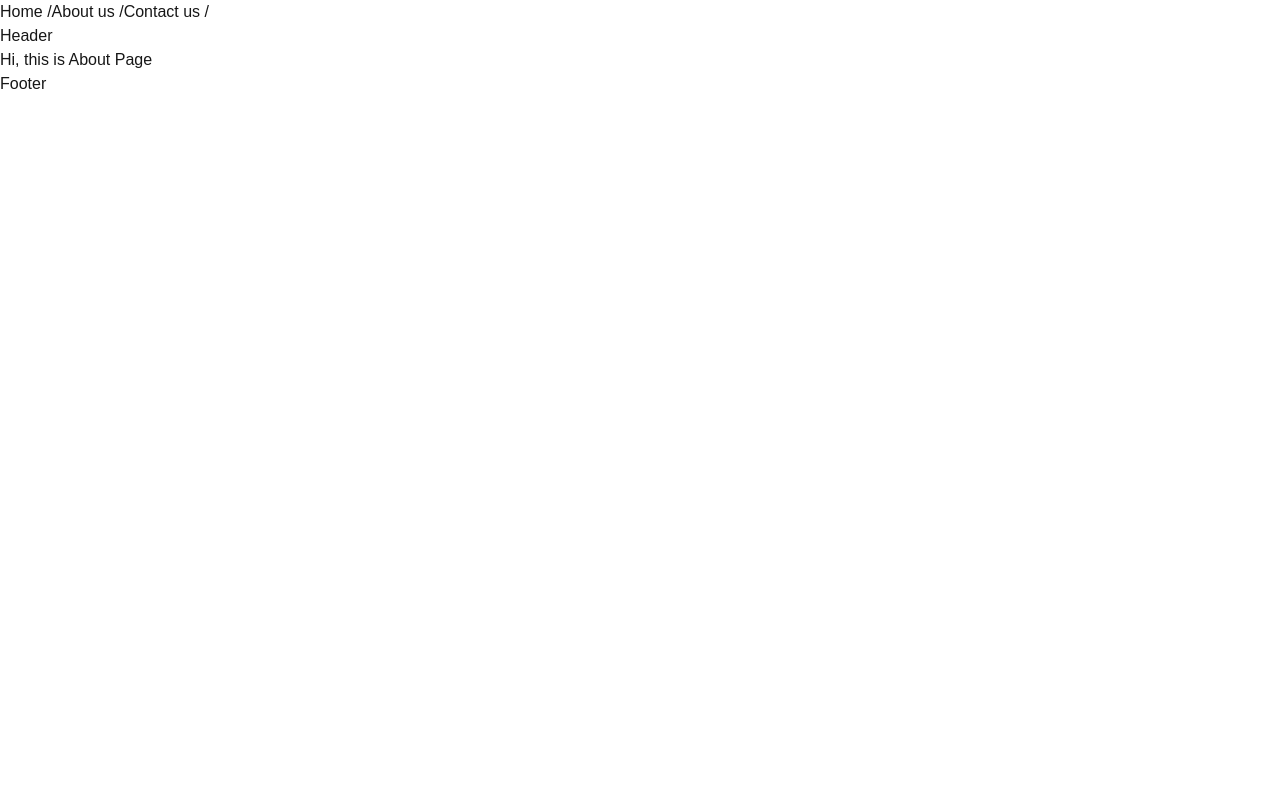
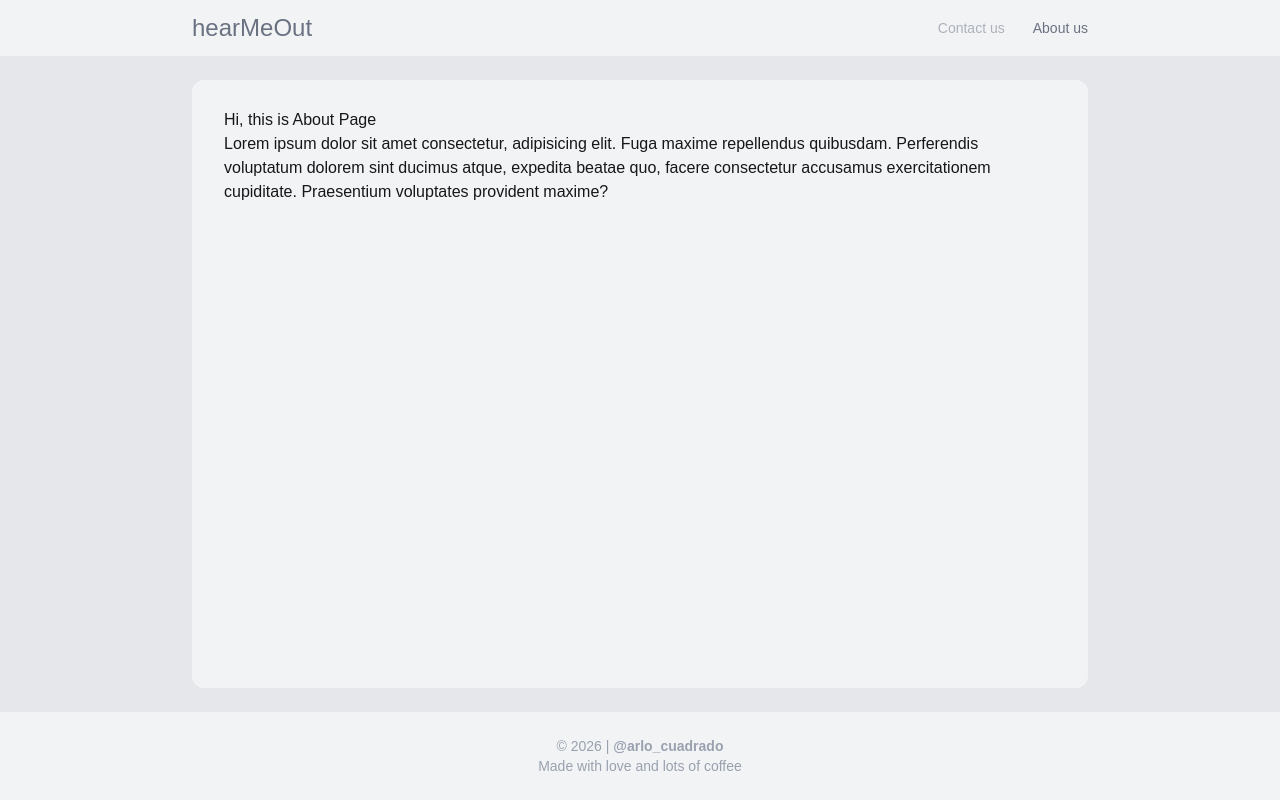
Before and after one commit to arley-cuadrado/frontendHearMeOut, a Next.js app: page /about-us in a window 1280 px wide. Built offline with nearby package versions, Linux system fonts and the light colour scheme.

Commit message:
main pages created

```diff
--- /dev/null
+++ b/components/Footer.tsx
@@ -0,0 +1,16 @@
+import Link from "next/link"
+
+export default function Footer() {
+    return (
+        <>
+            <footer className="bg-white/50">
+                <section className="mx-auto max-w-4xl text-center py-6 text-sm text-gray-400">
+                    <p>
+                        &copy; {new Date().getFullYear()} |  <strong><Link href={'https://www.instagram.com/arlo_cuadrado/'} target="_blank">@arlo_cuadrado</Link></strong>
+                    </p>
+                    <span>Made with love and lots of coffee</span>
+                </section>
+            </footer>
+        </>
+    )
+}
--- /dev/null
+++ b/components/NavLink.tsx
@@ -0,0 +1,21 @@
+'use client'
+
+import Link from "next/link"
+import { usePathname } from "next/navigation";
+
+interface Props {
+    path: string;
+    text: string;
+}
+
+export default function NavLink({ path, text }: Props) {
+
+    const pathname = usePathname()
+    const active = pathname === path
+
+    return (
+        <>
+            <Link className={active ? "opacity-100" : "opacity-50 hover:opacity-65"} href={`${path}`}>{text}</Link>
+        </>
+    )
+}
--- a/src/app/about-us/page.tsx
+++ b/src/app/about-us/page.tsx
@@ -2,6 +2,7 @@ export default function AboutUs() {
     return (
         <>
             <h1>Hi, this is About Page</h1>
+            <p>Lorem ipsum dolor sit amet consectetur, adipisicing elit. Fuga maxime repellendus quibusdam. Perferendis voluptatum dolorem sint ducimus atque, expedita beatae quo, facere consectetur accusamus exercitationem cupiditate. Praesentium voluptates provident maxime?</p>
         </>
     )
 }
--- /dev/null
+++ b/src/app/artists/page.tsx
@@ -0,0 +1,7 @@
+export default function () {
+    return (
+        <>
+            <h1>Artists</h1>
+        </>
+    )
+}
--- a/src/app/contact-us/page.tsx
+++ b/src/app/contact-us/page.tsx
@@ -2,6 +2,7 @@ export default function ContactUs() {
     return (
         <>
             <h1>Hi, this is Contact Page</h1>
+            <p>Lorem ipsum dolor sit, amet consectetur adipisicing elit. Facere iure maxime quisquam cumque quos exercitationem voluptatum dolorum, rem sed nisi, obcaecati inventore corporis recusandae perferendis officia? Esse, ullam. Laborum, dolore.</p>
         </>
     )
 }
--- a/src/app/layout.tsx
+++ b/src/app/layout.tsx
@@ -1,8 +1,15 @@
 import Link from "next/link";
+import Footer from "../../components/Footer";
+import NavLink from "../../components/NavLink";
 
 import type { Metadata } from "next";
 import { Geist, Geist_Mono } from "next/font/google";
 import "./globals.css";
+
+const navItems = [
+  { path: '/contact-us', text: 'Contact us' },
+  { path: '/about-us', text: 'About us' }
+]
 
 const geistSans = Geist({
   variable: "--font-geist-sans",
@@ -30,14 +37,27 @@ export default function RootLayout({
       className={`${geistSans.variable} ${geistMono.variable} h-full antialiased`}
     >
       <body className="min-h-full flex flex-col">
-        <nav>
-          <Link href="/">Home /</Link>
-          <Link href="/about-us">About us /</Link>
-          <Link href="/contact-us">Contact us /</Link>
-        </nav>
-        <header>Header</header>
-        {children}
-        <footer>Footer</footer>
+        <section className="bg-gray-200 min-h-dvh grid grid-rows-[auto_1fr_auto]">
+          <header className="bg-white/50">
+            <div className="max-w-4xl mx-auto flex items-center justify-between">
+              <Link href="/"><h2 className="text-2xl text-gray-500 py-3">hearMeOut</h2></Link>
+              <nav>{/* className="max-w-4xl mx-auto" */}
+                <ul className=" text-gray-500 text-sm">
+                  <li className="flex gap-x-7">
+                    {navItems.map((navItem) => (
+                      <NavLink key={navItem.path} {...navItem} />
+                    ))
+                    }
+                  </li>
+                </ul>
+              </nav>
+            </div>
+          </header>
+          <main className="max-w-4xl mx-auto bg-white/50 rounded-xl py-7 px-8 m-6 overflow-hidden">
+            {children}
+          </main>
+          <Footer />
+        </section>
       </body>
     </html>
   );
--- a/src/app/page.tsx
+++ b/src/app/page.tsx
@@ -4,6 +4,7 @@ export default function Home() {
   return (
     <>
       <h1>HomePage</h1>
+      <p>Lorem ipsum dolor, sit amet consectetur adipisicing elit. Earum atque a, nesciunt maxime, placeat expedita id facere fugiat amet iste eligendi distinctio tempora dicta asperiores ipsam molestias. Quaerat, fugiat iste.</p>
     </>
   );
 }
```
